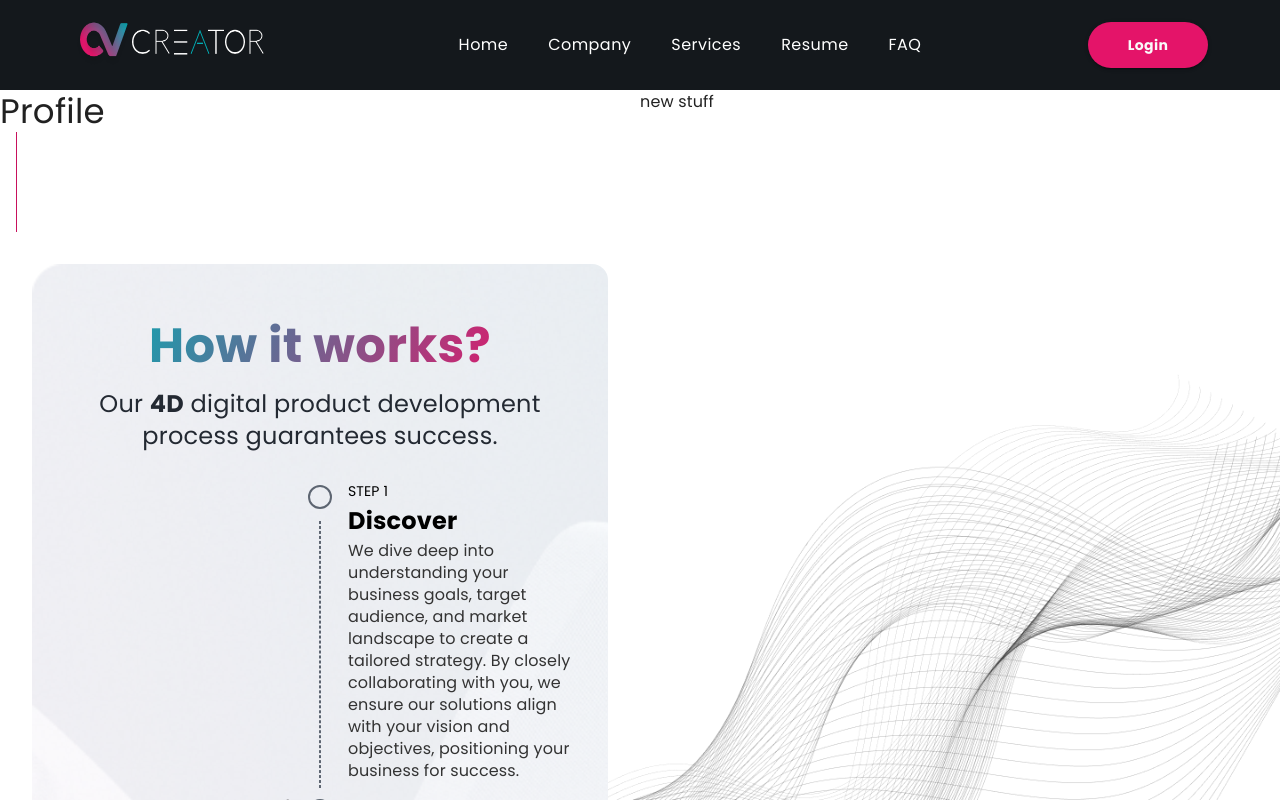
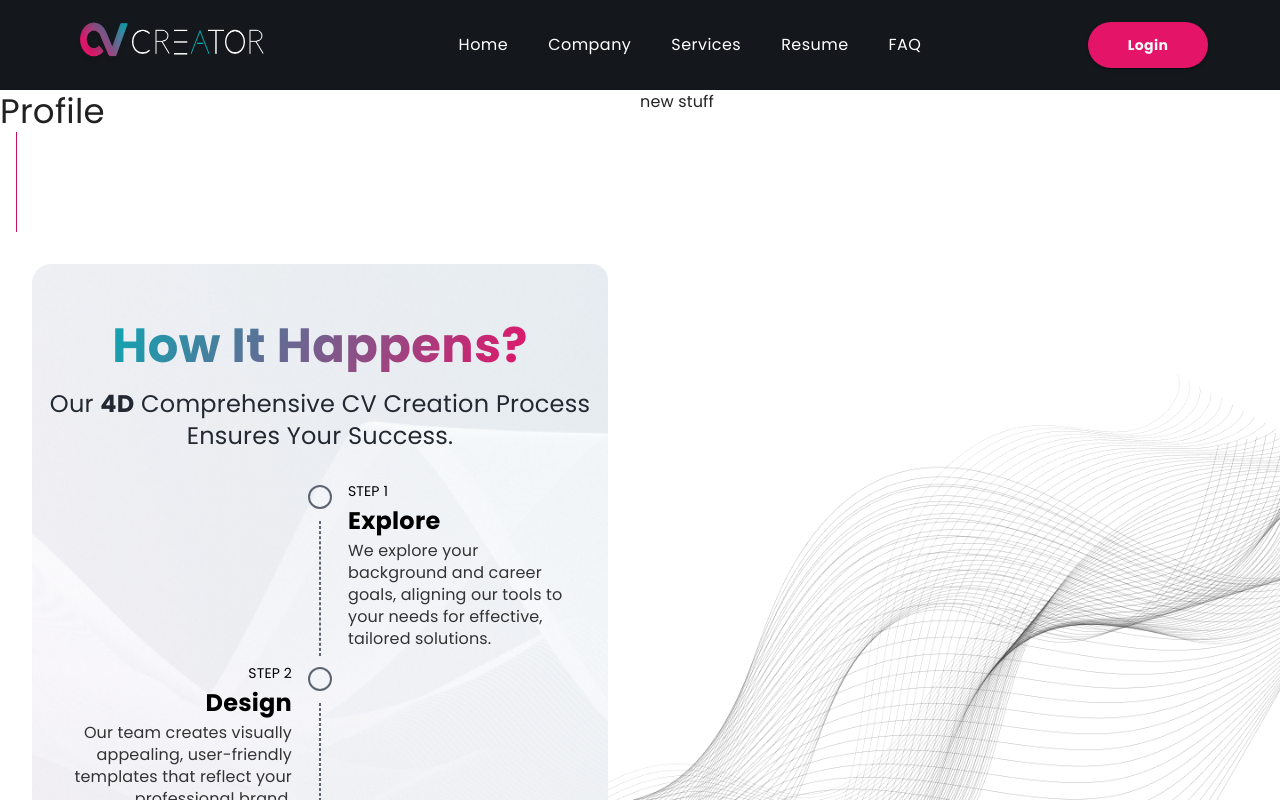
Before and after one commit to Ahmed0-Safwat/CV-Generator, a React (Vite) app: page /profile in a window 1280 px wide. Built offline with nearby package versions, Linux system fonts and the light colour scheme.

Commit message:
content changed

```diff
--- a/src/components/Company/NewContactUs/NewContactUs.jsx
+++ b/src/components/Company/NewContactUs/NewContactUs.jsx
@@ -107,7 +107,7 @@ const NewContactUs = () => {
               mb={2}
               className="lets-talk-header"
             >
-              Let's Talk
+              Let’s Begin
             </Typography>
             <Typography
               fontSize="20px"
@@ -116,8 +116,8 @@ const NewContactUs = () => {
               color="white"
             >
               Reach out to us today in the way that's most convenient for you.
-              We're excited to hear from you and help you take your business to
-              the next level!
+              We're excited to hear from you and assist you in creating a
+              standout CV!
             </Typography>
           </Stack>
           <Stack
@@ -241,7 +241,7 @@ const NewContactUs = () => {
                 lineHeight="24px"
                 color="white"
               >
-                <a href="mailto:info@wexcute.com">info@wexcute.com</a>
+                <a href="mailto:info@wexcute.com">info@CV-Creator.com</a>
               </Typography>
             </Stack>
 
@@ -261,7 +261,7 @@ const NewContactUs = () => {
                 lineHeight="24px"
                 color="white"
               >
-                Mon - Fri: 9 am — 6 pm
+                Sun - Thurs: 9 am — 6 pm
               </Typography>
             </Stack>
           </Stack>
--- a/src/components/Home/FeaturedProjects/FeaturedProjects.jsx
+++ b/src/components/Home/FeaturedProjects/FeaturedProjects.jsx
@@ -75,7 +75,7 @@ const FeaturedProjects = () => {
             maxWidth={{ xs: "100%", lg: "300px" }}
             className="values-title"
           >
-            Featured Projects
+            Featured CVs
           </Typography>
 
           <Typography
@@ -85,7 +85,7 @@ const FeaturedProjects = () => {
             fontWeight={400}
             lineHeight="38px"
           >
-            WeXcute delivers digital solutions that work.We have a proven track
+            CV Creator delivers effective CV solutions. We have a proven track
             record of success with a diverse range of clients. Contact us to
             learn more.
           </Typography>
--- a/src/components/Home/Hero/Hero.jsx
+++ b/src/components/Home/Hero/Hero.jsx
@@ -4,8 +4,8 @@ import { Stack } from "@mui/material";
 
 const hero = [
   {
-    title: `Your Cv,\nOur Expertise.`,
-    subTitle: `Let's take your cv to the next level.`,
+    title: `Your Career Journey,\nOur Expertise.`,
+    subTitle: `Let's Elevate Your Career.`,
     backgroundImageUrl: "/images/hero-image.png",
   },
 ];
--- a/src/components/Home/Hero/HeroCard/HeroCard.tsx
+++ b/src/components/Home/Hero/HeroCard/HeroCard.tsx
@@ -108,7 +108,7 @@ const HeroCard: React.FC<Props> = ({
                 fontWeight: 600,
               }}
             >
-              Let's Talk
+              Let's Begin
             </Button>
           </Stack>
         </Stack>
--- a/src/components/Home/HowItWorks/HowItWorks.jsx
+++ b/src/components/Home/HowItWorks/HowItWorks.jsx
@@ -16,24 +16,24 @@ const HowItWorksCards = [
     id: 1,
     isReversed: false,
     cardTitleNumber: "STEP 1",
-    cardTitle: "Discover",
+    cardTitle: "Explore",
     cardText:
-      "We dive deep into understanding your business goals, target audience, and market landscape to create a tailored strategy. By closely collaborating with you, we ensure our solutions align with your vision and objectives, positioning your business for success.",
+      "We explore your background and career goals, aligning our tools to your needs for effective, tailored solutions.",
   },
   {
     id: 2,
     cardTitle: "Design",
     isReversed: true,
     cardTitleNumber: "STEP 2",
-    cardText: `Our team of engineers crafts a visually appealing and user-friendly interface for your digital product. We focus on creating an engaging experience that reflects your brand's identity and caters to your users' needs, resulting in increased customer satisfaction and loyalty.`,
+    cardText: `Our team creates visually appealing, user-friendly templates that reflect your professional brand.`,
   },
   {
     id: 3,
-    cardTitle: "Develop",
+    cardTitle: "Build",
     isReversed: false,
     cardTitleNumber: "STEP 3",
     cardText:
-      "We bring your vision to life with robust software development and mobile app development services. Utilising agile methodologies and the latest technologies, we ensure efficient and iterative progress throughout the project, allowing us to adapt to changing requirements and deliver exceptional results.",
+      "We bring your CV to life with agile development, using the latest technologies to deliver exceptional results.",
   },
   {
     id: 4,
@@ -41,7 +41,7 @@ const HowItWorksCards = [
     isReversed: true,
     cardTitleNumber: "STEP 4",
     cardText:
-      "Our meticulous quality assurance process ensures a polished final product, ready for launch. We provide ongoing support, maintenance, and updates to keep your digital solutions up-to-date, secure, and optimised for peak performance.",
+      "We provide polished digital resumes with meticulous quality assurance, ongoing support, and updates.",
   },
 ];
 
@@ -76,7 +76,7 @@ const HowItWorks = () => {
               fontWeight={700}
               className="how-it-works-title"
             >
-              How it works?
+              How It Happens?
             </Typography>
 
             <Typography
@@ -86,8 +86,8 @@ const HowItWorks = () => {
               fontWeight={400}
               lineHeight="32px"
             >
-              Our <strong>4D</strong> digital product development process
-              guarantees success.
+              Our <strong>4D</strong> Comprehensive CV Creation Process Ensures
+              Your Success.
             </Typography>
           </Stack>
 
--- a/src/components/Home/OurExpertise/OurExpertise.jsx
+++ b/src/components/Home/OurExpertise/OurExpertise.jsx
@@ -5,33 +5,33 @@ import WexcuteCard from "../../Common/Card/WexcuteCard";
 const SERVICES_CARDS = [
   {
     cardIcon: "./images/web-design-icon.svg",
-    cardText: `We create stunning and user-friendly websites that convert.`,
-    cardTitle: "Web Design",
+    cardText: `We craft captivating and user-friendly CVs that impress.`,
+    cardTitle: "CV Design",
   },
   {
     cardIcon: "/images/mobile-app-icon.svg",
-    cardText: `We build engaging mobile apps that capture attention.`,
+    cardText: `We design mobile-friendly CVs that capture attention.`,
     cardTitle: "Mobile Applications",
   },
   {
     cardIcon: "/images/web-games-icon.svg",
-    cardText: `We create captivating web games that engage and entertain.`,
-    cardTitle: "Web Games",
+    cardText: `We design compelling resume templates that enhance your CV.`,
+    cardTitle: "Resume Templates",
   },
   {
     cardIcon: "/images/web-app-icon.svg",
-    cardText: "We develop custom web apps that streamline your business.",
-    cardTitle: "Web Applications",
+    cardText: "We create personalized CVs that stand out.",
+    cardTitle: "CV Maker",
   },
   {
     cardIcon: "/images/modules-icon.svg",
-    cardText: "We develop custom extensions that enhance digital products.",
-    cardTitle: "Modules/Addons",
+    cardText: "We provide tips and tools to enhance your CV.",
+    cardTitle: "Skills Enhancement",
   },
   {
     cardIcon: "/images/consulting-icon.svg",
-    cardText: `We help you maximize your digital potential through consultation`,
-    cardTitle: "Consulting & Advisory",
+    cardText: `We offer consultation to maximize your professional potential.`,
+    cardTitle: "Career Advice",
   },
 ];
 
--- a/src/components/Home/OurValues/OurValues.jsx
+++ b/src/components/Home/OurValues/OurValues.jsx
@@ -5,17 +5,17 @@ import WexcuteCard from "../../Common/Card/WexcuteCard";
 const OurExpertiesCards = [
   {
     cardIcon: "./images/quality-icon.svg",
-    cardText: "Reliable digital solutions that exceed expectations.",
+    cardText: "Reliable CV solutions that exceed expectations.",
     cardTitle: "Quality",
   },
   {
     cardIcon: "./images/collaboration-icon.svg",
-    cardText: `We align solutions with clients' goals, fostering partnerships for results.`,
+    cardText: `We align solutions with clients' career goals, fostering partnerships for results.`,
     cardTitle: "Collaboration",
   },
   {
     cardIcon: "./images/innovation-icon.svg",
-    cardText: "We stay ahead of trends and harness tech to drive growth.",
+    cardText: "We stay ahead of trends and harness tech to advance your CV.",
     cardTitle: "Innovation",
   },
   {
@@ -57,10 +57,10 @@ const OurExperties = () => {
             fontWeight={400}
             lineHeight="38px"
           >
-            WeXcute is a team of passionate software engineers who are dedicated
-            to creating smart solutions that help businesses thrive in the
-            digital world. We provide personalized, cutting-edge digital product
-            development services to businesses of all sizes.
+            Your CV is your professional story, and we are here to help you
+            craft it into a compelling narrative. CV Creator is a team of
+            experts dedicated to providing you with personalized CV creation
+            services tailored to your unique career journey.
           </Typography>
         </Stack>
 
--- a/src/components/Home/WhyHireUs/WhyHireUs.tsx
+++ b/src/components/Home/WhyHireUs/WhyHireUs.tsx
@@ -6,8 +6,10 @@ import "./style.scss";
 
 const WhyHireUsData = {
   title: `Why you should hire us?`,
-  body: `We have the expertise and experience to help you with all of your tech needs. Whether you are looking to develop a new product,
-  improve your existing IT infrastructure, or create a more efficient workflow, we can help you achieve your goals.`,
+  body: `We possess the knowledge and experience to assist you
+  with all your CV-related needs. Whether you want to craft a
+   new CV, enhance your existing one, or optimize your professional profile, we have the expertise
+    to support your objectives.`,
 };
 
 const WhyHireUs = () => {
```
